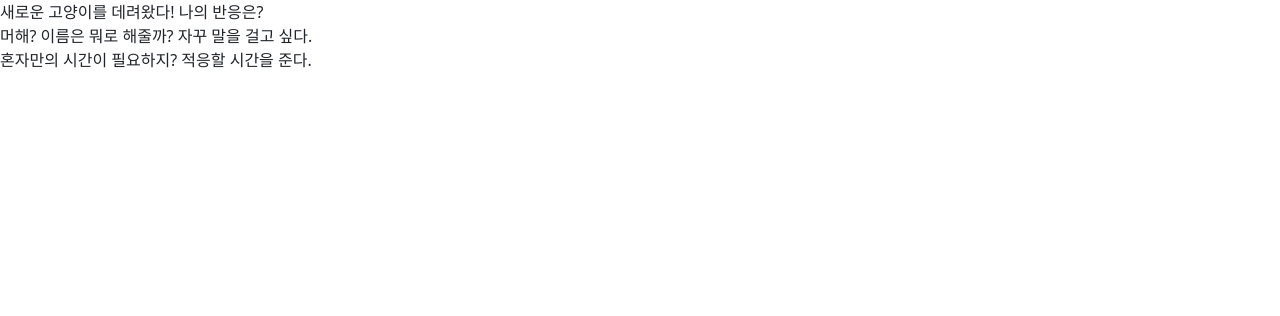
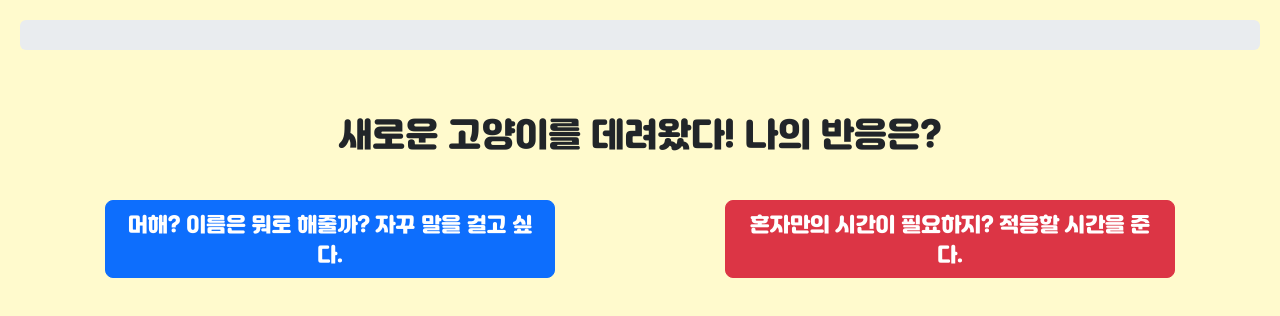
Before and after one commit to umsungjun/MBTIList_TS, a React (Create React App) app: page /question in a window 1280 px wide. Shown: the top 316 px of the page. Built offline with nearby package versions, Linux system fonts and the light colour scheme.

Commit message:
07_질문페이지 만들기

```diff
--- /dev/null
+++ b/src/components/Header.tsx
@@ -0,0 +1,48 @@
+import React from 'react';
+import { ProgressBar } from 'react-bootstrap';
+import styled from 'styled-components';
+import { QuestionData } from '../stores/Question/QuestionData';
+
+interface Props {
+  type: string;
+  questionNo: number;
+}
+
+export default function Header(props: Props) {
+  return (
+    <>
+      {props.type === 'progress' ? (
+        <ProgressWrapper>
+          {/* type === 'progress' */}
+          <ProgressBar
+            now={Math.round((props.questionNo / QuestionData.length) * 100)}
+            label={`${Math.round(
+              (props.questionNo / QuestionData.length) * 100,
+            )}%`}
+            style={{ width: '100%', height: '30px' }}
+          />
+        </ProgressWrapper>
+      ) : (
+        <TitleWrapper>😺 예비집사 판별기 😸</TitleWrapper>
+      )}
+    </>
+  );
+}
+
+const ProgressWrapper = styled.div`
+  font-size: 40pt;
+  display: flex;
+  align-items: center;
+  justify-content: center;
+  font-family: 'Jalnan';
+  padding: 20px;
+`;
+
+const TitleWrapper = styled.div`
+  background: #ffa07a;
+  font-size: 40pt;
+  display: flex;
+  align-items: center;
+  justify-content: center;
+  font-family: 'Jalnan';
+`;
--- a/src/pages/MainPage.tsx
+++ b/src/pages/MainPage.tsx
@@ -4,6 +4,7 @@ import { Button, Image } from 'react-bootstrap';
 import { useNavigate } from 'react-router-dom';
 
 import PangImage from '../assets/ggompang.jpeg';
+import Header from '../components/Header';
 
 export default function MainPage(): React.ReactElement {
   const navigate = useNavigate();
@@ -17,7 +18,7 @@ export default function MainPage(): React.ReactElement {
     <>
       {/* 메인 페이지 전체 */}
       <Wrapper>
-        <Header>😺 예비집사 판별기 😸</Header>
+        <Header type="title" questionNo={0} />
         <ContentWrapper>
           <Title>나에게 맞는 주인님은!?</Title>
           <LogoImage>
@@ -53,14 +54,14 @@ const Wrapper = styled.div`
   font-family: 'Jalnan';
 `;
 
-const Header = styled.div`
-  background: #ffa07a;
-  font-size: 40pt;
-  display: flex;
-  align-items: center;
-  justify-content: center;
-  font-family: 'Jalnan';
-`;
+// const Header = styled.div`
+//   background: #ffa07a;
+//   font-size: 40pt;
+//   display: flex;
+//   align-items: center;
+//   justify-content: center;
+//   font-family: 'Jalnan';
+// `;
 
 const ContentWrapper = styled.div`
   display: flex;
--- a/src/pages/QuestionPage.tsx
+++ b/src/pages/QuestionPage.tsx
@@ -1,13 +1,67 @@
-import React from 'react';
+import React, { useState } from 'react';
+import { Button } from 'react-bootstrap';
+import styled from 'styled-components';
 
 import { QuestionData } from '../stores/Question/QuestionData'; //더미데이터 import
+import Header from '../components/Header';
 
 export default function QuestionPage(): React.ReactElement {
+  const [qeustionNo, setQeustionNo] = useState(0); // 문제 번호 state
+  const handleClickAnswer = () => {
+    setQeustionNo(qeustionNo + 1);
+  };
+
   return (
-    <>
-      <div>{QuestionData[0].title}</div>
-      <div>{QuestionData[0].answera}</div>
-      <div>{QuestionData[0].answerb}</div>
-    </>
+    <Wrapper>
+      <Header type="progress" questionNo={qeustionNo} />
+      <ContentWrapper>
+        <Title>{QuestionData[qeustionNo].title}</Title>
+        <ButtonGroup>
+          <Button variant="primary" size="lg" onClick={handleClickAnswer}>
+            {QuestionData[qeustionNo].answera}
+          </Button>
+          <Button variant="danger" size="lg" onClick={handleClickAnswer}>
+            {QuestionData[qeustionNo].answerb}
+          </Button>
+        </ButtonGroup>
+      </ContentWrapper>
+    </Wrapper>
   );
 }
+
+const Wrapper = styled.div`
+  width: 100%;
+  height: 100vh;
+  display: flex;
+  flex-direction: column;
+  background: #fffacd;
+  font-family: 'Jalnan';
+`;
+
+const ContentWrapper = styled.div`
+  display: flex;
+  flex-direction: column;
+  align-items: center;
+  justify-content: center;
+  margin-top: 20px;
+`;
+
+const Title = styled.div`
+  margin-bottom: 20px;
+  margin-top: 20px;
+  font-size: 25pt;
+  text-align: center;
+`;
+
+const ButtonGroup = styled.div`
+  display: flex;
+  padding: 20px;
+  width: 100%;
+  justify-content: space-around;
+
+  button {
+    font-size: 15pt;
+    max-width: 450px;
+    min-width: 450px;
+  }
+`;
```
